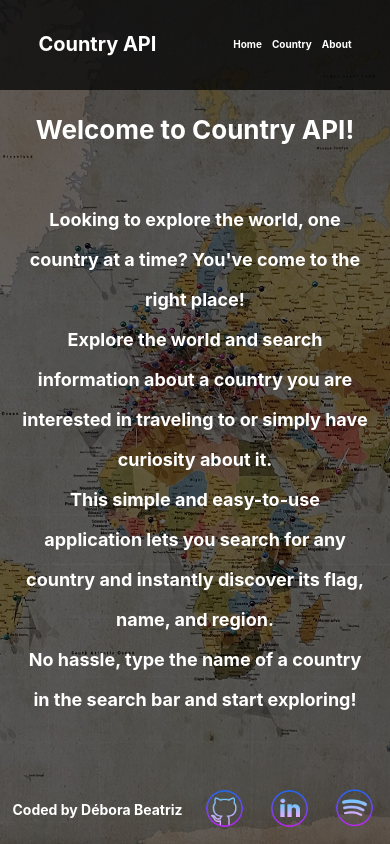
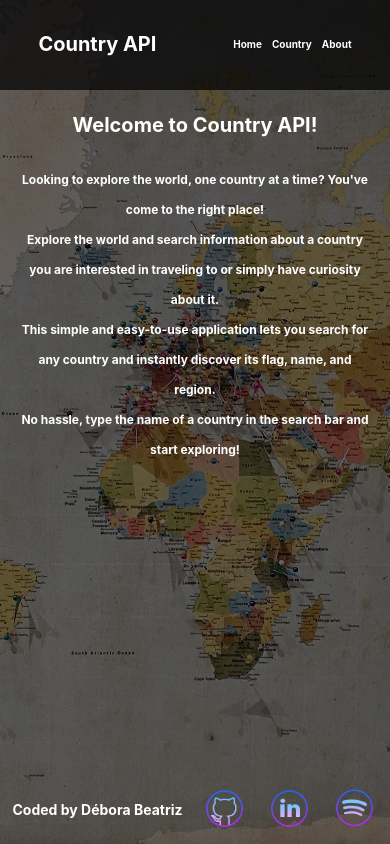
Before and after one commit to deborabeatriz-f/country-api-final-project, a React (Vite) app: page / in a window 390 px wide. Built offline with nearby package versions, Linux system fonts and the light colour scheme.

Commit message:
update main css  - responsive to desktop, tablet and mobile

```diff
--- a/src/components/Main/main.css
+++ b/src/components/Main/main.css
@@ -1,8 +1,8 @@
 .main {
   font-size: 26px;
-  max-width: 800px;
+  max-width: 880px;
   margin: 0 auto;
-  line-height: 40px;
+  line-height: 30px;
   display: flex;
   flex-direction: column;
   align-items: center;
@@ -22,10 +22,21 @@
     max-width: 680px;
   }
   .main__title {
-    font-size: 26px;
+    font-size: 24px;
   }
 
   .main__text {
-    font-size: 18px;
+    font-size: 16px;
   }
 }
+
+@media screen and (max-width: 479px) {
+  .main__title {
+    font-size: 20px;
+    margin-bottom: 25px;
+  }
+
+  .main__text {
+    font-size: 12px;
+  }
+}
```
